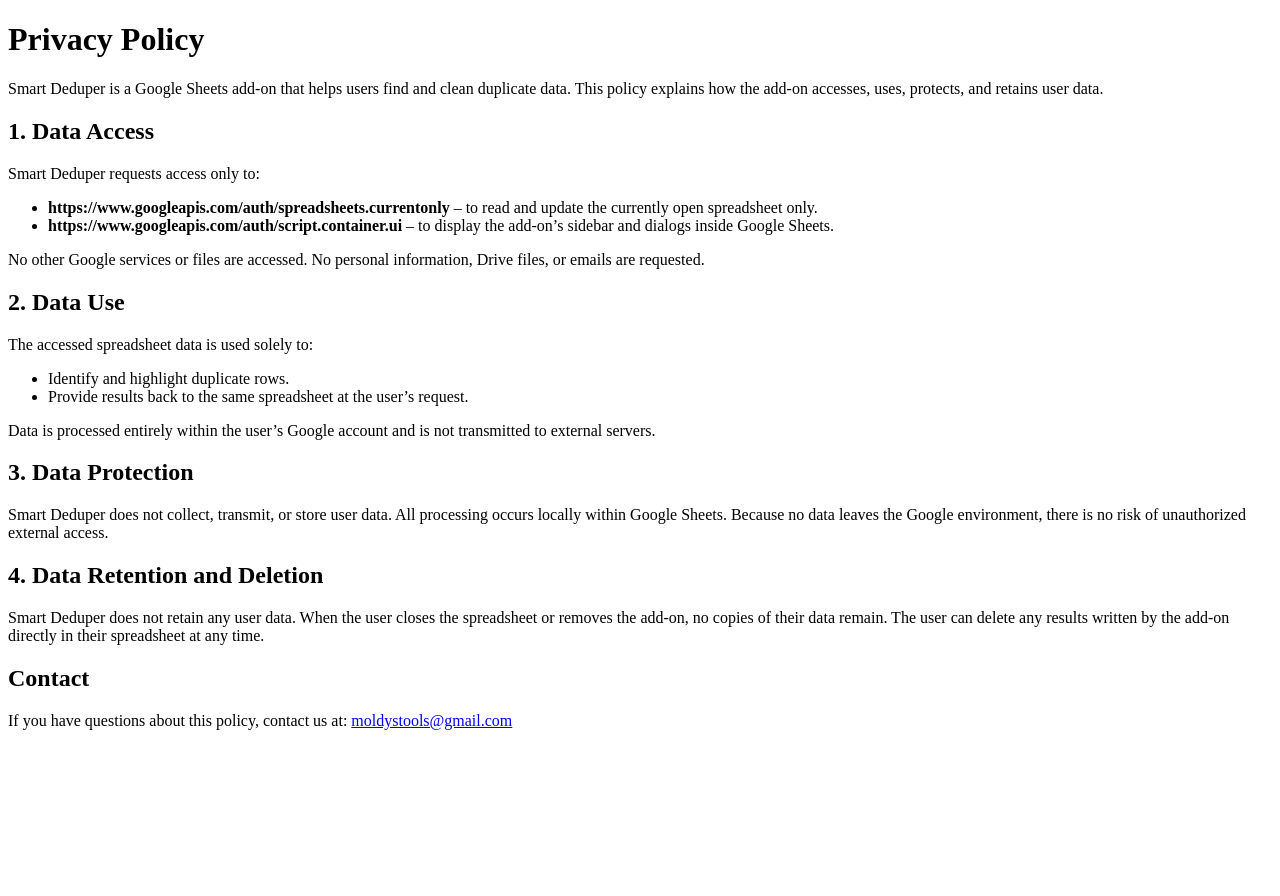
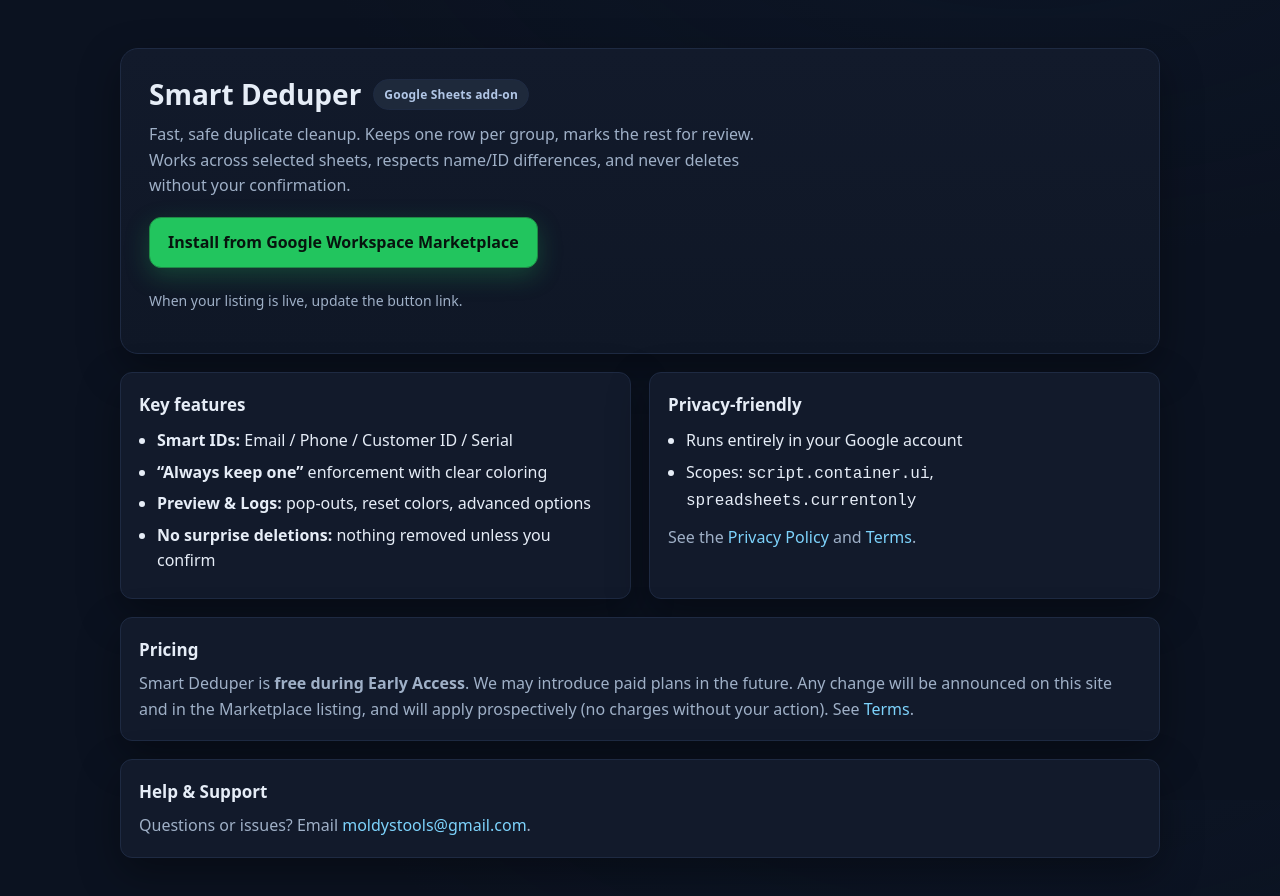
Before and after one commit to moldavskedu/smart-deduper-site, a plain HTML site: page docs/privacy.html in a window 1280 px wide. Before the commit the page ends 800 px from the top, so only its background shows below. Drawn offline with Linux system fonts and the light colour scheme.

Commit message:
Update privacy.html

```diff
--- a/docs/privacy.html
+++ b/docs/privacy.html
@@ -1,40 +1,143 @@
 <!DOCTYPE html>
-<html>
+<html lang="en">
 <head>
-  <meta charset="UTF-8">
-  <title>Privacy Policy - Smart Deduper</title>
+  <meta charset="utf-8" />
+  <meta name="viewport" content="width=device-width, initial-scale=1" />
+  <title>Smart Deduper — Google Sheets add-on</title>
+  <link rel="icon" href="favicon.ico" />
+  <style>
+    :root{
+      --bg:#0b1220;           /* page background */
+      --panel:#121a2b;        /* card background */
+      --panel-2:#0f1726;      /* subtle contrast */
+      --text:#e6edf7;         /* primary text */
+      --muted:#9fb0c7;        /* secondary text */
+      --border:#1e2a42;       /* borders/dividers */
+      --accent:#22c55e;       /* green CTA */
+      --accent-contrast:#07140e;
+      --link:#7dd3fc;         /* light-cyan links */
+      --badge:#1e293b;        /* small label bg */
+      --shadow:0 15px 40px rgba(0,0,0,.35);
+      --radius:18px;
+      --radius-sm:12px;
+    }
+    *{box-sizing:border-box}
+    html,body{height:100%}
+    body{
+      margin:0;
+      background: radial-gradient(1200px 600px at 80% -100px, #0f213b33, transparent 60%) , var(--bg);
+      color:var(--text);
+      font:16px/1.6 system-ui, -apple-system, Segoe UI, Roboto, Helvetica, Arial, "Apple Color Emoji", "Segoe UI Emoji";
+      -webkit-font-smoothing:antialiased; text-rendering:optimizeLegibility;
+    }
+    .wrap{max-width:1080px; margin-inline:auto; padding:48px 20px 100px}
+    .hero{
+      background:linear-gradient(180deg, var(--panel), var(--panel-2));
+      border:1px solid var(--border);
+      border-radius:var(--radius);
+      box-shadow:var(--shadow);
+      padding:28px 28px 26px;
+    }
+    .title{display:flex; align-items:center; gap:12px; margin:0 0 10px}
+    .badge{
+      display:inline-flex; align-items:center; gap:6px;
+      padding:5px 10px; border-radius:999px; font-weight:600;
+      background:var(--badge); color:#b1c6e6; font-size:12px; letter-spacing:.2px;
+      border:1px solid var(--border);
+    }
+    h1{font-size:28px; line-height:1.25; margin:0}
+    .lead{color:var(--muted); margin:8px 0 18px; max-width:70ch}
+    .cta{
+      display:inline-block; background:var(--accent); color:#032612;
+      color:var(--accent-contrast);
+      padding:12px 18px; border-radius:12px; font-weight:700; text-decoration:none;
+      border:1px solid #1f8a46; box-shadow:0 8px 24px rgba(34,197,94,.25);
+      transition:transform .06s ease, box-shadow .2s ease;
+    }
+    .cta:hover{transform:translateY(-1px); box-shadow:0 12px 28px rgba(34,197,94,.35)}
+    .cta:active{transform:translateY(0)}
+    .grid{display:grid; gap:18px; grid-template-columns:repeat(12,1fr); margin-top:18px}
+    .card{
+      background:var(--panel);
+      border:1px solid var(--border);
+      border-radius:var(--radius-sm);
+      padding:18px 18px;
+      box-shadow:var(--shadow);
+    }
+    .card h3{margin:0 0 8px; font-size:17px}
+    .muted{color:var(--muted)}
+    .list{margin:10px 0 0; padding-left:18px}
+    .list li{margin:6px 0}
+    .link{color:var(--link); text-decoration:none}
+    .link:hover{text-decoration:underline}
+    .footer{
+      margin-top:22px; color:var(--muted); font-size:14px
+    }
+    /* layout placements */
+    .col-6{grid-column:span 6}
+    .col-12{grid-column:span 12}
+    @media (max-width:900px){ .col-6{grid-column:span 12} }
+  </style>
 </head>
 <body>
-  <h1>Privacy Policy</h1>
+  <div class="wrap">
+    <!-- HERO -->
+    <section class="hero">
+      <div class="title">
+        <h1>Smart Deduper</h1>
+        <span class="badge">Google Sheets add-on</span>
+      </div>
+      <p class="lead">
+        Fast, safe duplicate cleanup. Keeps one row per group, marks the rest for review. Works across selected sheets,
+        respects name/ID differences, and never deletes without your confirmation.
+      </p>
+      <a class="cta" href="#" title="Install from Google Workspace Marketplace">
+        Install from Google Workspace Marketplace
+      </a>
+      <p class="footer">
+        <span>When your listing is live, update the button link.</span>
+      </p>
+    </section>
 
-  <p>Smart Deduper is a Google Sheets add-on that helps users find and clean duplicate data.
-  This policy explains how the add-on accesses, uses, protects, and retains user data.</p>
+    <!-- CONTENT GRID -->
+    <section class="grid">
+      <article class="card col-6">
+        <h3>Key features</h3>
+        <ul class="list">
+          <li><strong>Smart IDs:</strong> Email / Phone / Customer ID / Serial</li>
+          <li><strong>“Always keep one”</strong> enforcement with clear coloring</li>
+          <li><strong>Preview & Logs:</strong> pop-outs, reset colors, advanced options</li>
+          <li><strong>No surprise deletions:</strong> nothing removed unless you confirm</li>
+        </ul>
+      </article>
 
-  <h2>1. Data Access</h2>
-  <p>Smart Deduper requests access only to:</p>
-  <ul>
-    <li><strong>https://www.googleapis.com/auth/spreadsheets.currentonly</strong> – to read and update the currently open spreadsheet only.</li>
-    <li><strong>https://www.googleapis.com/auth/script.container.ui</strong> – to display the add-on’s sidebar and dialogs inside Google Sheets.</li>
-  </ul>
-  <p>No other Google services or files are accessed. No personal information, Drive files, or emails are requested.</p>
+      <article class="card col-6">
+        <h3>Privacy-friendly</h3>
+        <ul class="list">
+          <li>Runs entirely in your Google account</li>
+          <li>Scopes: <code>script.container.ui</code>, <code>spreadsheets.currentonly</code></li>
+        </ul>
+        <p class="muted" style="margin-top:10px">
+          See the <a class="link" href="/privacy.html">Privacy Policy</a> and <a class="link" href="/terms.html">Terms</a>.
+        </p>
+      </article>
 
-  <h2>2. Data Use</h2>
-  <p>The accessed spreadsheet data is used solely to:</p>
-  <ul>
-    <li>Identify and highlight duplicate rows.</li>
-    <li>Provide results back to the same spreadsheet at the user’s request.</li>
-  </ul>
-  <p>Data is processed entirely within the user’s Google account and is not transmitted to external servers.</p>
+      <article class="card col-12">
+        <h3>Pricing</h3>
+        <p class="muted" style="margin:6px 0 0">
+          Smart Deduper is <strong>free during Early Access</strong>. We may introduce paid plans in the future.
+          Any change will be announced on this site and in the Marketplace listing, and will apply prospectively
+          (no charges without your action). See <a class="link" href="/terms.html">Terms</a>.
+        </p>
+      </article>
 
-  <h2>3. Data Protection</h2>
-  <p>Smart Deduper does not collect, transmit, or store user data. All processing occurs locally within Google Sheets.
-  Because no data leaves the Google environment, there is no risk of unauthorized external access.</p>
-
-  <h2>4. Data Retention and Deletion</h2>
-  <p>Smart Deduper does not retain any user data. When the user closes the spreadsheet or removes the add-on,
-  no copies of their data remain. The user can delete any results written by the add-on directly in their spreadsheet at any time.</p>
-
-  <h2>Contact</h2>
-  <p>If you have questions about this policy, contact us at: <a href="mailto:moldystools@gmail.com">moldystools@gmail.com</a></p>
+      <article class="card col-12">
+        <h3>Help & Support</h3>
+        <p class="muted" style="margin:6px 0 0">
+          Questions or issues? Email <a class="link" href="mailto:moldystools@gmail.com">moldystools@gmail.com</a>.
+        </p>
+      </article>
+    </section>
+  </div>
 </body>
 </html>
```
